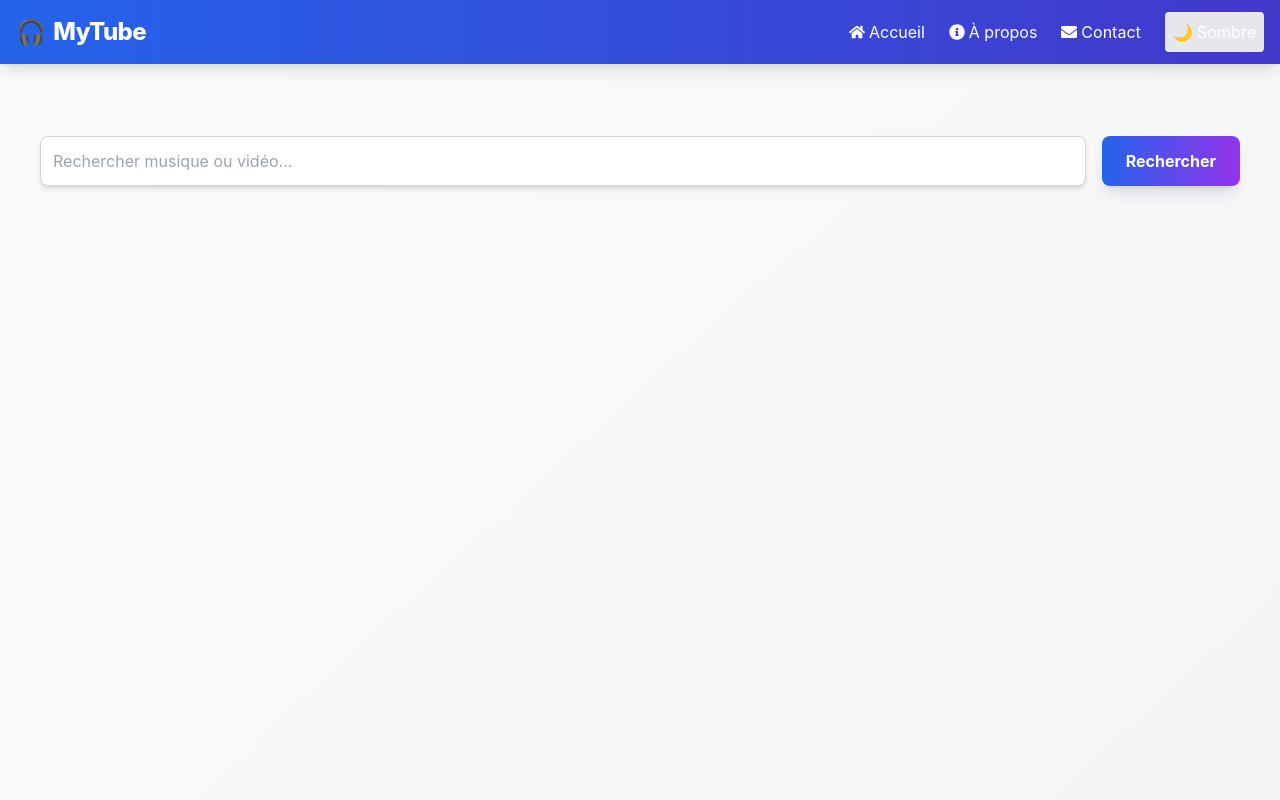
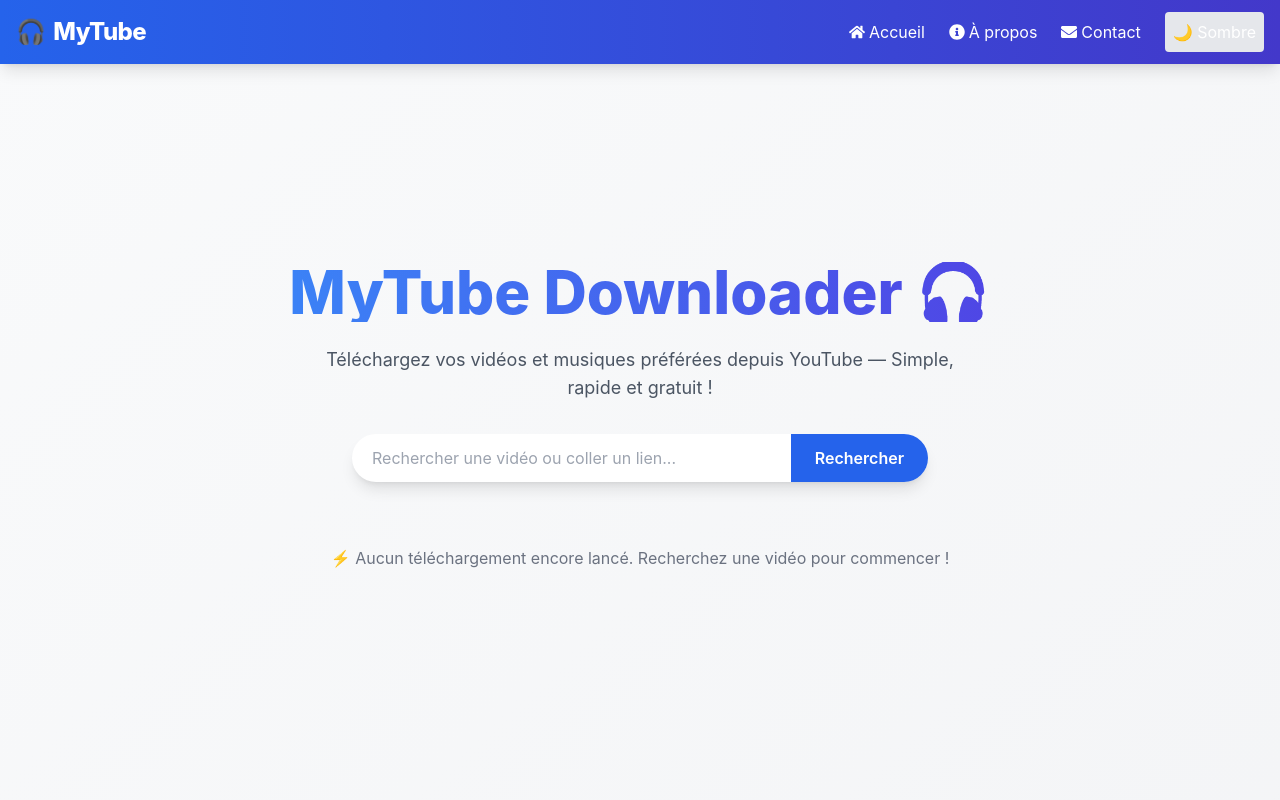
Before and after one commit to Crazynotdev/My-Tube, a Next.js app: page / in a window 1280 px wide. Shown: the top 800 px of the page. Built offline with nearby package versions, Linux system fonts and the light colour scheme.

Commit message:
Update page.tsx

```diff
--- a/app/page.tsx
+++ b/app/page.tsx
@@ -1,116 +1,49 @@
-'use client';
+"use client";
 
-import { useState, useEffect } from "react";
-import AdBanner from "./components/AdBanner";
-import ResultCard from "./components/ResultCard";
-import { useInView } from "react-intersection-observer";
+import { useState } from "react";
+import { motion } from "framer-motion";
 
-interface Result {
-  id: string;
-  title: string;
-  thumbnail: string;
-  duration: string;
-  views: string;
-  source: "youtube" | "soundcloud";
-  previewUrl?: string;
-}
-
-export default function Home() {
+export default function HomePage() {
   const [query, setQuery] = useState("");
-  const [results, setResults] = useState<Result[]>([]);
-  const [page, setPage] = useState(1);
-  const [hasMore, setHasMore] = useState(true);
-  const [loading, setLoading] = useState(false);
-  const [history, setHistory] = useState<string[]>([]);
-  const { ref, inView } = useInView();
-
-  useEffect(() => {
-    const stored = localStorage.getItem("searchHistory");
-    if (stored) setHistory(JSON.parse(stored));
-  }, []);
-
-  const handleSearch = async (newQuery: string = query, append = false) => {
-    if (!newQuery) return;
-    setLoading(true);
-    try {
-      const res = await fetch(`/api/search?query=${encodeURIComponent(newQuery)}&page=${page}`);
-      if (!res.ok) throw new Error("Erreur API");
-      const data: Result[] = await res.json();
-      setResults(append ? [...results, ...data] : data);
-      setHasMore(data.length > 0);
-      if (!append) {
-        const newHistory = [newQuery, ...history.filter(h => h !== newQuery).slice(0, 9)];
-        setHistory(newHistory);
-        localStorage.setItem("searchHistory", JSON.stringify(newHistory));
-      }
-    } catch (err) {
-      console.error(err);
-    } finally {
-      setLoading(false);
-    }
-  };
-
-  useEffect(() => {
-    if (inView && hasMore && !loading) {
-      setPage(prev => prev + 1);
-      handleSearch(query, true);
-    }
-  }, [inView, hasMore, loading, query]);
 
   return (
-    <div className="max-w-7xl mx-auto p-6">
-      {/* Bannière principale */}
-      <AdBanner format="horizontal" />
+    <motion.div
+      className="flex flex-col items-center justify-center min-h-[80vh] text-center px-4"
+      initial={{ opacity: 0 }}
+      animate={{ opacity: 1 }}
+      transition={{ duration: 0.8 }}
+    >
+      <h1 className="text-5xl md:text-6xl font-extrabold mb-6 text-transparent bg-clip-text bg-gradient-to-r from-blue-500 to-indigo-600">
+        MyTube Downloader 🎧
+      </h1>
+      <p className="text-lg text-gray-600 dark:text-gray-300 mb-8 max-w-2xl">
+        Téléchargez vos vidéos et musiques préférées depuis YouTube — Simple, rapide et gratuit !
+      </p>
 
-      {/* Barre de recherche stylée */}
-      <div className="flex flex-col sm:flex-row gap-4 mb-6">
+      <div className="flex w-full max-w-xl bg-white dark:bg-gray-800 shadow-lg rounded-full overflow-hidden">
         <input
           type="text"
+          placeholder="Rechercher une vidéo ou coller un lien..."
           value={query}
-          onChange={e => setQuery(e.target.value)}
-          placeholder="Rechercher musique ou vidéo..."
-          className="flex-1 p-3 rounded-lg shadow-md border border-gray-300 dark:border-gray-700 bg-white dark:bg-gray-900 text-gray-900 dark:text-white focus:ring-2 focus:ring-blue-500 focus:outline-none transition-all"
-          onKeyDown={e => e.key === "Enter" && handleSearch()}
+          onChange={(e) => setQuery(e.target.value)}
+          className="flex-1 px-5 py-3 focus:outline-none bg-transparent text-gray-800 dark:text-gray-100"
         />
         <button
-          onClick={() => handleSearch()}
-          className="bg-gradient-to-r from-blue-600 to-purple-600 text-white font-bold px-6 py-3 rounded-lg shadow-lg hover:scale-105 transition-transform"
+          onClick={() => alert(`Recherche de "${query}"`)}
+          className="bg-blue-600 hover:bg-blue-700 text-white px-6 py-3 font-semibold transition-all"
         >
           Rechercher
         </button>
       </div>
 
-      {/* Historique de recherche */}
-      {history.length > 0 && (
-        <div className="mb-6">
-          <h3 className="text-xl font-bold mb-3 text-gray-800 dark:text-gray-200">Historique</h3>
-          <ul className="flex flex-wrap gap-2">
-            {history.map((item, idx) => (
-              <li
-                key={idx}
-                onClick={() => handleSearch(item)}
-                className="cursor-pointer px-3 py-1 rounded-full bg-gray-200 dark:bg-gray-700 hover:bg-blue-500 dark:hover:bg-blue-600 text-gray-800 dark:text-white hover:text-white transition-colors"
-              >
-                {item}
-              </li>
-            ))}
-          </ul>
-        </div>
-      )}
-
-      {/* Résultats */}
-      <div className="grid grid-cols-1 sm:grid-cols-2 md:grid-cols-3 lg:grid-cols-4 gap-6">
-        {results.map((item, idx) => (
-          <div key={item.id} className="transition-transform hover:scale-105">
-            <ResultCard item={item} />
-            {(idx + 1) % 4 === 0 && <AdBanner type="native" />}
-          </div>
-        ))}
-      </div>
-
-      {loading && <p className="text-center mt-6 text-gray-700 dark:text-gray-300 font-semibold">Chargement...</p>}
-      {hasMore && <div ref={ref} className="h-10" />}
-      <AdBanner format="rectangle" type="display" />
-    </div>
+      <motion.div
+        className="mt-16 text-gray-500 dark:text-gray-400"
+        initial={{ opacity: 0 }}
+        whileInView={{ opacity: 1 }}
+        transition={{ delay: 0.4 }}
+      >
+        ⚡ Aucun téléchargement encore lancé. Recherchez une vidéo pour commencer !
+      </motion.div>
+    </motion.div>
   );
 }
```
